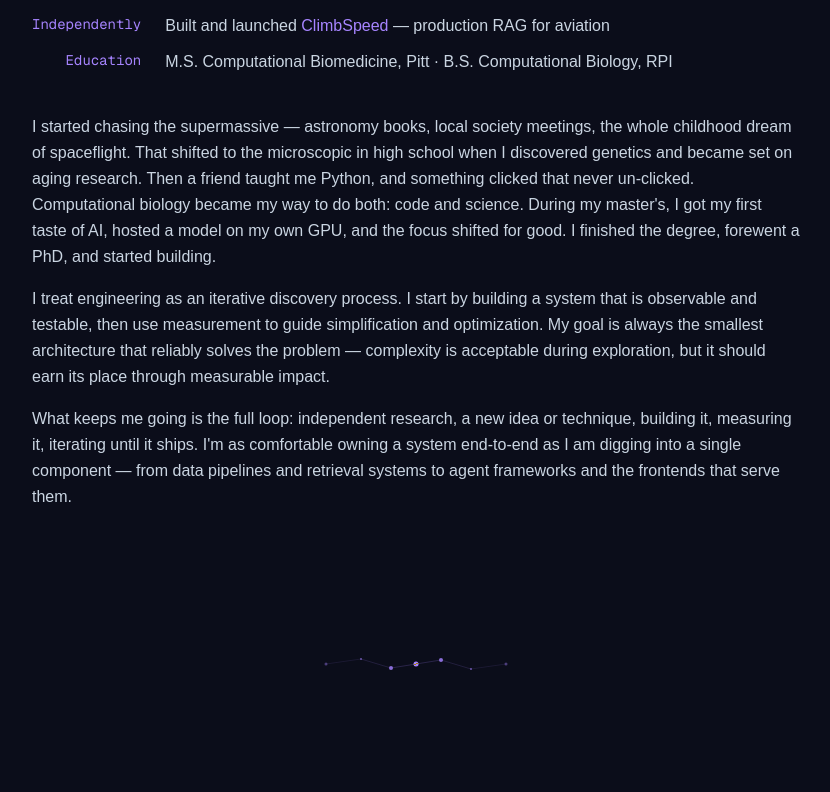
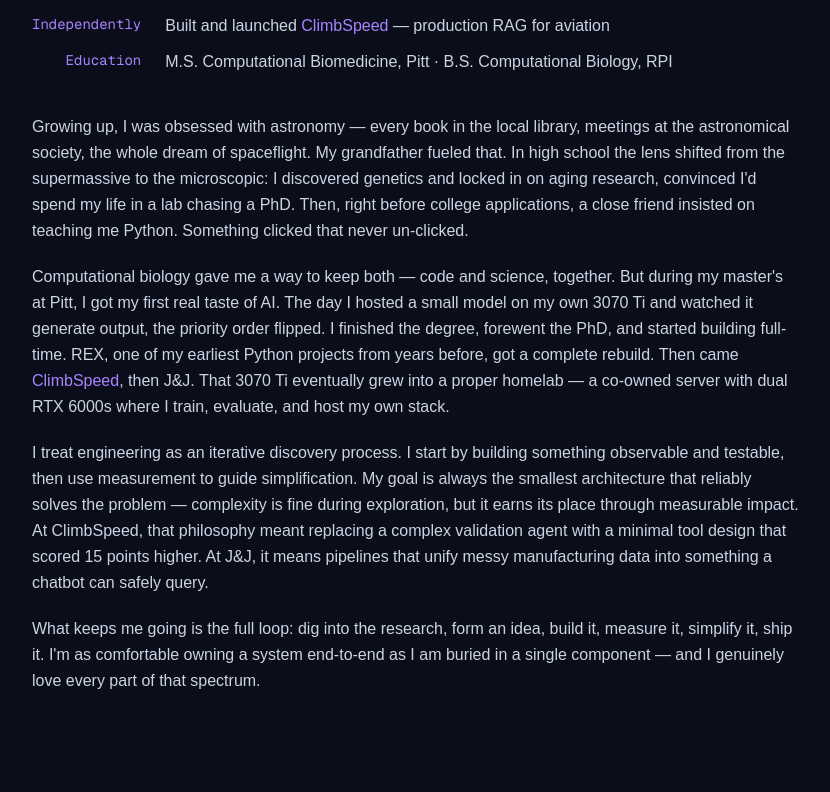
Before and after one commit to David-Antolick/antolick_website, a Next.js app: page / in a window 1280 px wide. Shown: the part 1128-1920 px from the top of the page, without its empty margins (224-1054 px from the left). Built offline with nearby package versions, Linux system fonts and the light colour scheme.

Commit message:
Buffed catagory size and contraxt, more about changes

```diff
--- a/components/About.tsx
+++ b/components/About.tsx
@@ -40,33 +40,53 @@
           </span>
         </div>
 
-        <div className="space-y-4 text-base leading-relaxed text-slate-300">
+        <div className="space-y-5 text-base leading-relaxed text-slate-300">
           <p>
-            I started chasing the supermassive &mdash; astronomy books, local
-            society meetings, the whole childhood dream of spaceflight. That
-            shifted to the microscopic in high school when I discovered
-            genetics and became set on aging research. Then a friend taught me
-            Python, and something clicked that never un-clicked. Computational
-            biology became my way to do both: code and science. During my
-            master&apos;s, I got my first taste of AI, hosted a model on my own
-            GPU, and the focus shifted for good. I finished the degree,
-            forewent a PhD, and started building.
+            Growing up, I was obsessed with astronomy &mdash; every book in the
+            local library, meetings at the astronomical society, the whole
+            dream of spaceflight. My grandfather fueled that. In high school
+            the lens shifted from the supermassive to the microscopic: I
+            discovered genetics and locked in on aging research, convinced
+            I&apos;d spend my life in a lab chasing a PhD. Then, right before
+            college applications, a close friend insisted on teaching me
+            Python. Something clicked that never un-clicked.
+          </p>
+          <p>
+            Computational biology gave me a way to keep both &mdash; code and
+            science, together. But during my master&apos;s at Pitt, I got my
+            first real taste of AI. The day I hosted a small model on my own
+            3070 Ti and watched it generate output, the priority order
+            flipped. I finished the degree, forewent the PhD, and started
+            building full-time. REX, one of my earliest Python projects from
+            years before, got a complete rebuild. Then came{" "}
+            <a
+              href="https://climbspeed.com"
+              target="_blank"
+              rel="noopener noreferrer"
+              className="text-violet-400 hover:text-violet-300 transition-colors"
+            >
+              ClimbSpeed
+            </a>
+            , then J&amp;J. That 3070 Ti eventually grew into a proper
+            homelab &mdash; a co-owned server with dual RTX 6000s where I
+            train, evaluate, and host my own stack.
           </p>
           <p>
             I treat engineering as an iterative discovery process. I start by
-            building a system that is observable and testable, then use
-            measurement to guide simplification and optimization. My goal is
-            always the smallest architecture that reliably solves the
-            problem &mdash; complexity is acceptable during exploration, but it
-            should earn its place through measurable impact.
+            building something observable and testable, then use measurement to
+            guide simplification. My goal is always the smallest architecture
+            that reliably solves the problem &mdash; complexity is fine during
+            exploration, but it earns its place through measurable impact. At
+            ClimbSpeed, that philosophy meant replacing a complex validation
+            agent with a minimal tool design that scored 15 points higher. At
+            J&amp;J, it means pipelines that unify messy manufacturing data
+            into something a chatbot can safely query.
           </p>
           <p>
-            What keeps me going is the full loop: independent research, a new
-            idea or technique, building it, measuring it, iterating until it
-            ships. I&apos;m as comfortable owning a system end-to-end as I am
-            digging into a single component &mdash; from data pipelines and
-            retrieval systems to agent frameworks and the frontends that serve
-            them.
+            What keeps me going is the full loop: dig into the research, form
+            an idea, build it, measure it, simplify it, ship it. I&apos;m as
+            comfortable owning a system end-to-end as I am buried in a single
+            component &mdash; and I genuinely love every part of that spectrum.
           </p>
         </div>
       </div>
--- a/components/ProjectCard.tsx
+++ b/components/ProjectCard.tsx
@@ -54,9 +54,9 @@
             target="_blank"
             rel="noopener noreferrer"
             onClick={(e) => e.stopPropagation()}
-            className="font-mono text-sm text-violet-400 hover:text-violet-300 hover:border-violet-400/60 transition-colors mt-3 inline-flex items-center gap-1 border border-violet-500/30 rounded px-2 py-0.5"
+            className="font-mono text-sm text-white bg-violet-600/20 hover:bg-violet-600/40 border border-violet-500/40 hover:border-violet-400 transition-all mt-4 inline-flex items-center gap-1.5 rounded-md px-3 py-1.5"
           >
-            {project.linkLabel || "View Project"} <span>↗</span>
+            {project.linkLabel || "View Project"} <span className="text-violet-300">↗</span>
           </a>
         )}
       </button>
--- a/components/ProjectModal.tsx
+++ b/components/ProjectModal.tsx
@@ -73,7 +73,7 @@
         <div className="mt-8 space-y-6">
           {project.sections.map((section) => (
             <div key={section.title}>
-              <h4 className="font-mono text-sm font-semibold tracking-wide text-violet-400 mb-2">
+              <h4 className="font-mono text-base font-bold tracking-wide text-violet-300 mb-3 border-b border-violet-500/20 pb-2">
                 {section.title}
               </h4>
               <p className="text-base leading-relaxed text-slate-300">
```
